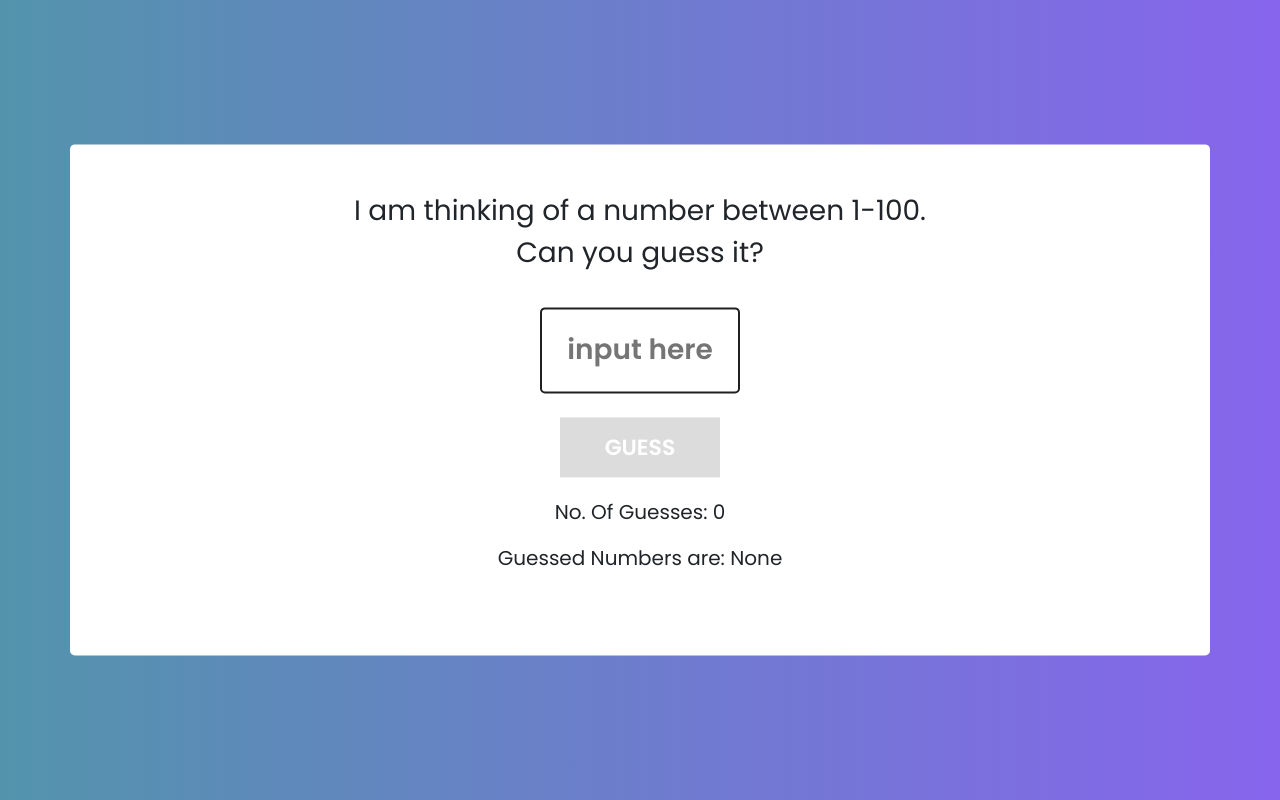
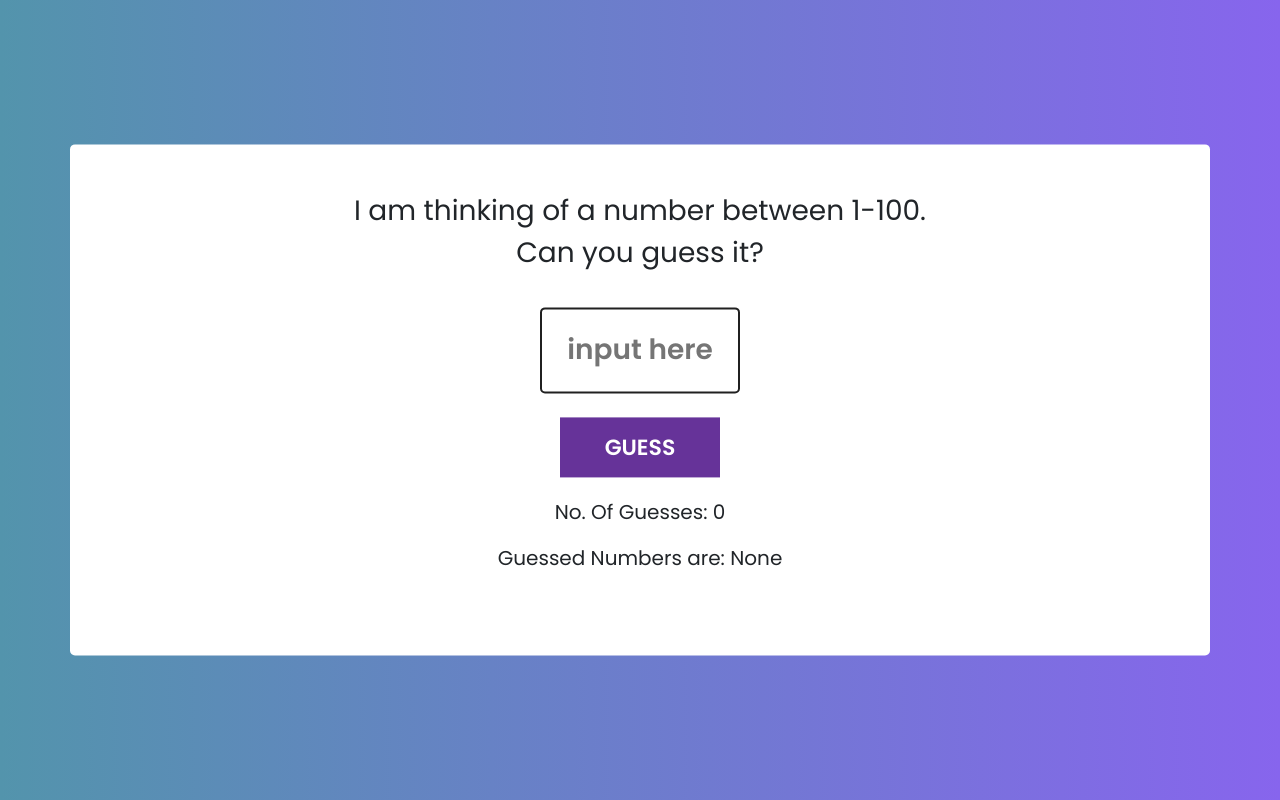
Before and after one commit to engrsayed90/Number-Guessing-Game, a plain HTML site: page index.html in a window 1280 px wide. Drawn offline with nearby package versions, Linux system fonts and the light colour scheme.

Commit message:
Update style.css

```diff
--- a/style.css
+++ b/style.css
@@ -47,7 +47,7 @@ button{
     height: 60px;
     padding: 10px 0;
     border-radius: 5px;
-    background-color: #DCDCDC;
+    background-color: #663399;
     color: #ffffff;
     border: none;
     font-size: 28px;
```
